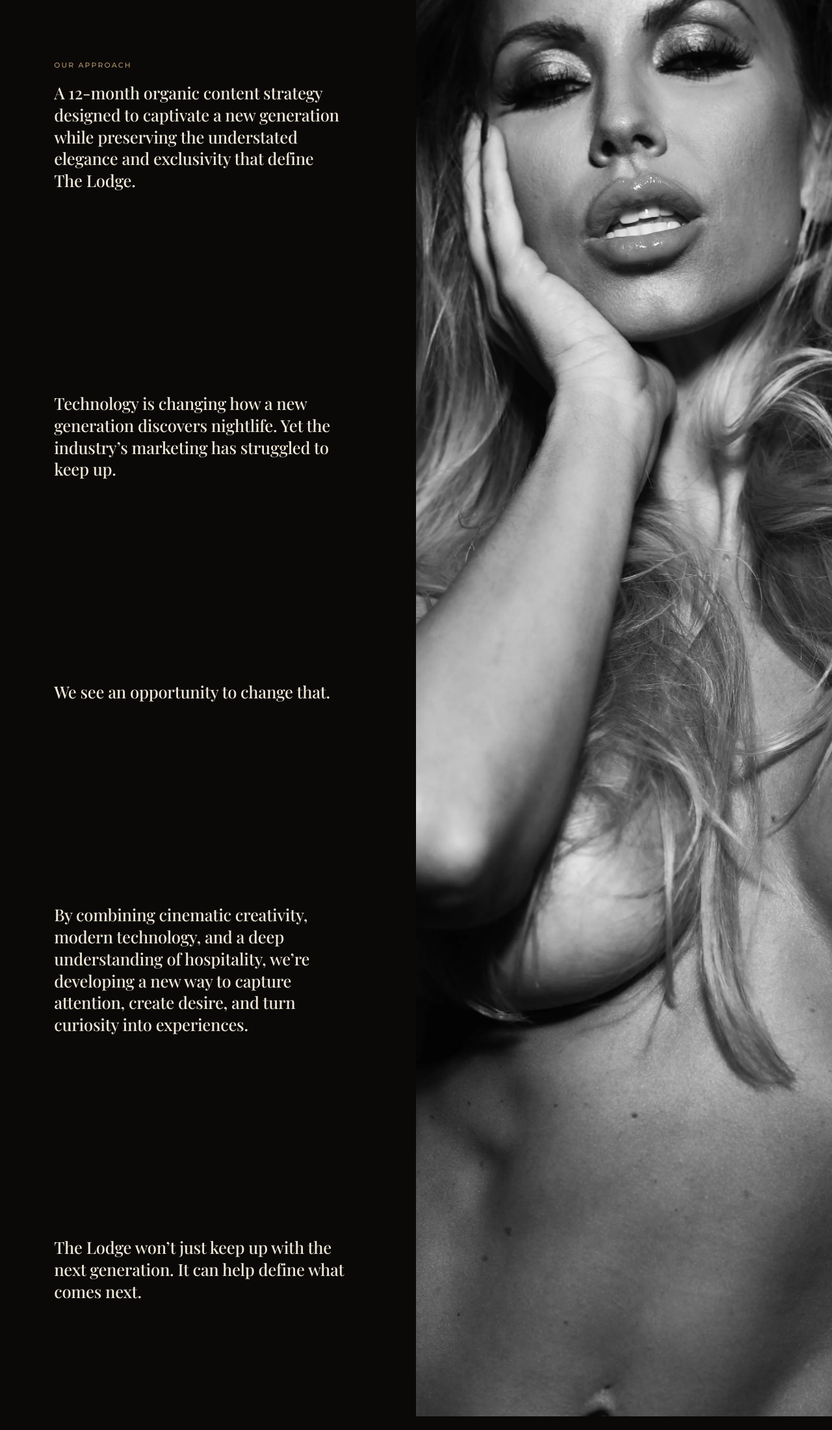
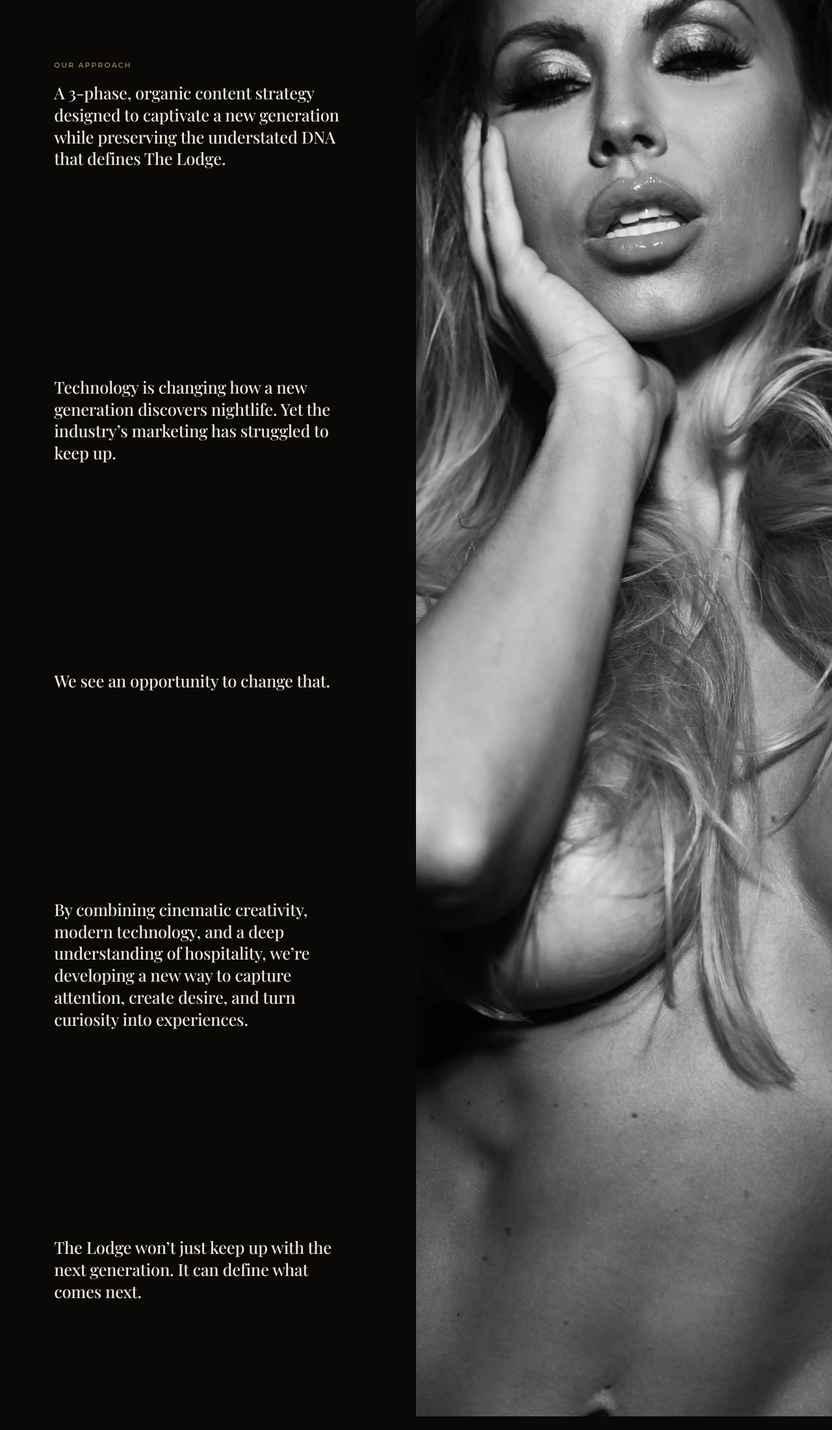
Before and after one commit to ShadowbannedOfficial/LODGE-PITCH, a plain HTML site: page index.html in a window 1280 px wide. Shown: the part 353-2554 px from the top of the page at 65% size. Drawn offline with nearby package versions, Linux system fonts and the light colour scheme; a web font is replaced by a local one.

Commit message:
Hero: 3-phase statement, 'It can define what comes next.'

```diff
--- a/index.html
+++ b/index.html
@@ -40,11 +40,11 @@
         <div class="hero-approach-block" id="approach">
           <p class="eyebrow">Our Approach</p>
           <div class="hero-paragraphs">
-            <p class="reveal">A 12-month organic content strategy designed to captivate a new generation while preserving the understated elegance and exclusivity that define The Lodge.</p>
+            <p class="reveal">A 3-phase, organic content strategy designed to captivate a new generation while preserving the understated DNA that defines The Lodge.</p>
             <p class="reveal d1">Technology is changing how a new generation discovers nightlife. Yet the industry’s marketing has struggled to keep up.</p>
             <p class="reveal d2">We see an opportunity to change that.</p>
             <p class="reveal d3">By combining cinematic creativity, modern technology, and a deep understanding of hospitality, we’re developing a new way to capture attention, create desire, and turn curiosity into experiences.</p>
-            <p class="reveal d4">The Lodge won’t just keep up with the next generation. It can help define what comes next.</p>
+            <p class="reveal d4">The Lodge won’t just keep up with the next generation. It can define what comes next.</p>
           </div>
         </div>
       </div>
```
